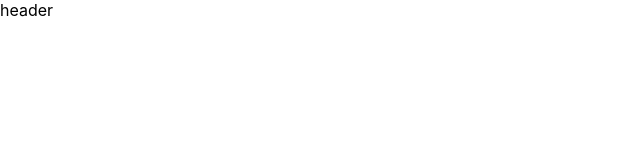
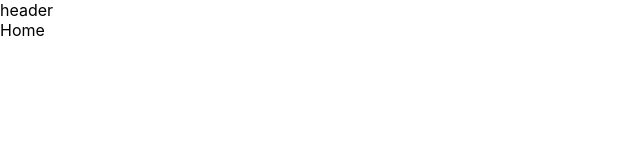
Before and after one commit to OwtmPatrick/portfolio, a React (Create React App) app: page / in a window 1280 px wide. Shown: the top 160 px of the page, without its empty margins (0-640 px from the left). Built offline with nearby package versions, Linux system fonts and the light colour scheme; the HTML template or start-up script is replaced by a standard one.

Commit message:
edit layout

```diff
--- a/src/layout/index.jsx
+++ b/src/layout/index.jsx
@@ -2,16 +2,16 @@ import React from 'react';
 import PropTypes from 'prop-types';
 import Header from '../components/header';
 
-const Layout = ({children}) => (
+const Layout = ({Component}) => (
 	<>
 		<Header />
 
-		{children}
+		<Component />
 	</>
 );
 
 Layout.propTypes = {
-	children: PropTypes.node.isRequired
+	Component: PropTypes.func.isRequired
 };
 
 export default Layout;
```
